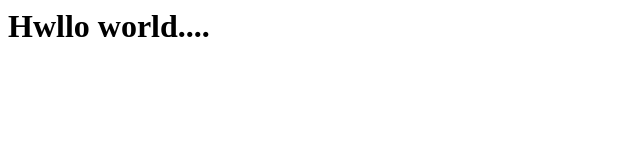
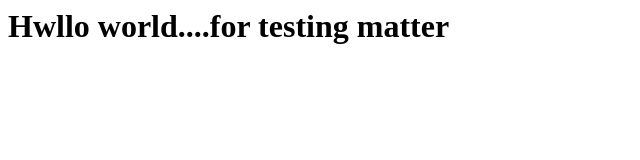
Before and after one commit to inhochoisey/test1, a plain HTML site: page index.html in a window 1280 px wide. Shown: the whole page, without its empty margins (0-640 px from the left). Drawn offline with Linux system fonts and the light colour scheme.

Commit message:
Update index.html

```diff
--- a/index.html
+++ b/index.html
@@ -1 +1 @@
-<h1> Hwllo world....</h1>
+<h1> Hwllo world....for testing matter</h1>
```
